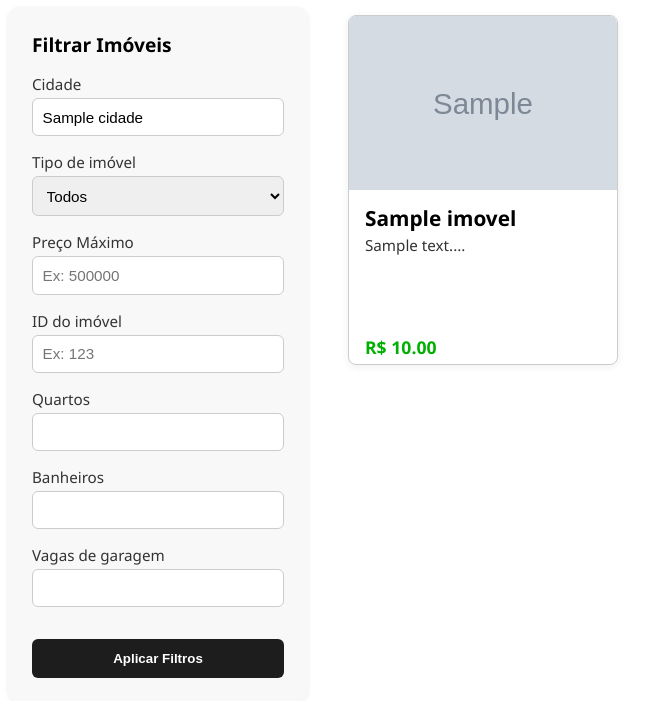
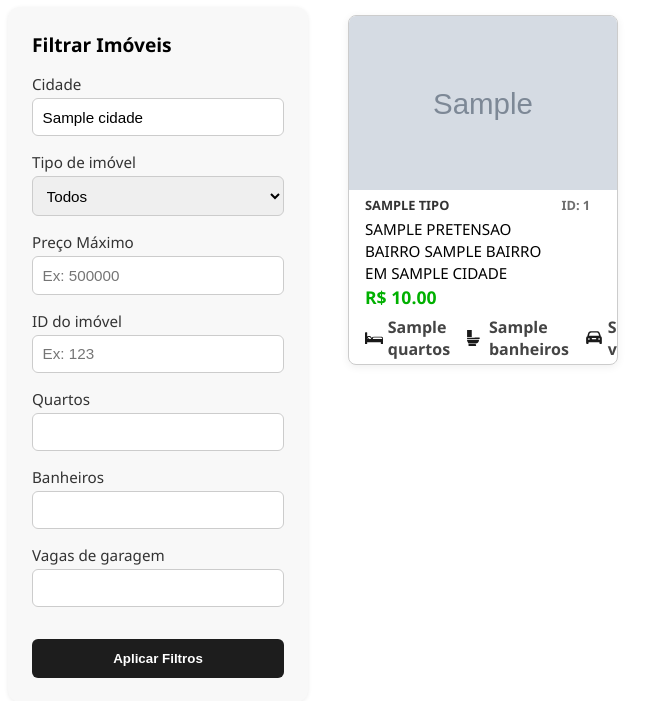
Before and after one commit to Oliveira223/Imoveis-Bresolin, a Flask app: template templates/pesquisa.html in a window 1280 px wide. Shown: the part 178-879 px from the top of the page, without its empty margins (24-673 px from the left). Run offline with Flask 3, Linux system fonts and the light colour scheme; the template is opened without the code that fills it: most values are stand-ins (such as "Sample title", 1, 10 or a date in 2020); grey boxes marked "Sample" are stand-in pictures; some web fonts are replaced.

Commit message:
mini card update

```diff
--- a/backend/app.py
+++ b/backend/app.py
@@ -167,6 +167,10 @@ def api_imoveis():
 
         if request.method == 'POST':
             data = request.json
+            for campo in ['entrega', 'estagio', 'campo_extra1', 'campo_extra2']:
+                 if campo not in data:
+                    data[campo] = None
+
             print("[DEBUG] Dados recebidos para cadastro:", data)
 
             data['ativo'] = bool(int(data.get('ativo', 1)))
@@ -176,11 +180,13 @@ def api_imoveis():
                 INSERT INTO imoveis (
                     condominio_id, titulo, descricao, preco, imagem,
                     tipo, pretensao, quartos, suites, banheiros, vagas,
-                    area, endereco, bairro, cidade, uf, ativo, link
+                    area, endereco, bairro, cidade, uf, ativo, link,
+                    estagio, campo_extra1, campo_extra2, entrega, banheiros_com_chuveiro
                 ) VALUES (
                     :condominio_id, :titulo, :descricao, :preco, :imagem,
                     :tipo, :pretensao, :quartos, :suites, :banheiros, :vagas,
-                    :area, :endereco, :bairro, :cidade, :uf, :ativo, :link
+                    :area, :endereco, :bairro, :cidade, :uf, :ativo, :link,
+                    :estagio, :campo_extra1, :campo_extra2, :entrega, :banheiros_com_chuveiro
                 )
             '''), data)
             print("[DEBUG] Imóvel inserido com sucesso!")
@@ -200,9 +206,28 @@ def api_imovel_id(imovel_id):
             data['ativo'] = bool(int(data.get('ativo', 1)))
             con.execute(text('''
                 UPDATE imoveis SET
-                    condominio_id = :condominio_id, titulo = :titulo, descricao = :descricao, preco = :preco, imagem = :imagem,
-                    tipo = :tipo, pretensao = :pretensao, quartos = :quartos, suites = :suites, banheiros = :banheiros, vagas = :vagas,
-                    area = :area, endereco = :endereco, bairro = :bairro, cidade = :cidade, uf = :uf, ativo = :ativo, link = :link
+                    condominio_id    = :condominio_id,
+                    titulo           = :titulo,
+                    descricao        = :descricao,
+                    preco            = :preco,
+                    imagem           = :imagem,
+                    tipo             = :tipo,
+                    pretensao        = :pretensao,
+                    quartos          = :quartos,
+                    suites           = :suites,
+                    banheiros        = :banheiros,
+                    vagas            = :vagas,
+                    area             = :area,
+                    endereco         = :endereco,
+                    bairro           = :bairro,
+                    cidade           = :cidade,
+                    uf               = :uf,
+                    ativo            = :ativo,
+                    link             = :link,
+                    estagio          = :estagio,
+                    campo_extra1     = :campo_extra1,
+                    campo_extra2     = :campo_extra2,
+                    entrega          = :entrega
                 WHERE id = :id
             '''), data)
             return '', 204
--- a/static/css/components/card_imovel.css
+++ b/static/css/components/card_imovel.css
@@ -3,65 +3,100 @@
   border: 1px solid #ccc;
   border-radius: 8px;
   margin: 0.5rem;
-  padding: 0; /* Remova o padding para o cálculo ser exato */
-  width: 270px;      /* Tamanho fixo */
-  height: 350px;     /* Tamanho fixo para o card */
+  padding: 0;
+  /* Remova o padding para o cálculo ser exato */
+  width: 270px;
+  /* Tamanho fixo */
+  height: 350px;
+  /* Tamanho fixo para o card */
   box-shadow: 0 2px 8px #0001;
   display: flex;
   flex-direction: column;
-  overflow: hidden;  /* Garante que nada passe da borda */
+  overflow: hidden;
+  /* Garante que nada passe da borda */
 }
 
+
+/* IMAGEM ==================================== */
 .card-imagem {
-  height: 50%;      /* 40% da altura do card */
+  height: 50%;
+  /* 50% da altura do card */
   width: 100%;
   display: flex;
   align-items: center;
   justify-content: center;
-  background: #fafafa;
 }
 
 .card-imagem img {
   width: 100%;
   height: 100%;
-  object-fit: cover;   /*zoom para cobrir toda area da div*/
+  object-fit: cover;
+  /*zoom para cobrir toda area da div*/
   display: block;
 }
 
-.card-info {
-  height: 40%;     /* 50% da altura do card */
+/* TIPO | ID ==================================== */
+.card-info_principal {
+  width: 90%;
+  height: 10%;
+  display: flex;
+  justify-content: space-between;
+  /* Deixa os itens em lados opostos */
+  align-items: center;
+  /* Opcional: alinha no eixo vertical */
+  padding-left: 1rem;
+
+}
+
+.card-info_principal h1 {
+  text-transform: uppercase;
+  color: #333;
+  font-size: 0.8rem;
+  font-family: 'Segoe UI', Tahoma, Geneva, Verdana, sans-serif;
+
+}
+
+.card-info_principal h2 {
+  color: #616161e8;
+  font-size: 0.8rem;
+  font-family: 'Segoe UI', Tahoma, Geneva, Verdana, sans-serif;
+}
+
+
+
+/* INFO ==================================== */
+.card-info_secundaria {
+  height: 20%;
   width: 100%;
   display: flex;
   flex-direction: column;
-  justify-content: flex-start;
-  padding: 0.5rem 1rem 0 1rem;
-  box-sizing: border-box;
+  justify-content: center;
+  align-items: flex-start;
+  padding-left: 1rem;
+  gap: 0.1rem;
+  text-transform: uppercase;
+
 }
 
-.card-info h2 {
-  font-family: 'Segoe UI', Tahoma, Geneva, Verdana, sans-serif;
-  font-size: 1.3rem;
-  font-weight: bold;
-  margin: 0.5rem 0 0.25rem 0;
-  line-height: 1.2;
+.card-info_secundaria p {
+  margin: 0;
+  font-size: 0.95rem;
 }
 
-.card-info h3 {
+.pretensao{
   font-family: 'Segoe UI', Tahoma, Geneva, Verdana, sans-serif;
-  font-size: 0.95rem;
-  font-weight: 400;
-  margin: 0 0 0.5rem 0;
-  color: #333;
+  font-weight: 500;
+}
 
-  /* Remover restrições visuais */
-  white-space: normal;
-  overflow: visible;
-  text-overflow: unset;
+.bairro, .cidade{
+  font-family: 'Franklin Gothic Medium', 'Arial Narrow', Arial, sans-serif;
 }
 
 
+/* PREÇO ==================================== */
 .card-preco {
-  height: 10%;    /* 10% da altura do card */
+  height: 10%;
+  /* 10% da altura do card */
   width: 100%;
   display: flex;
   align-items: center;
@@ -76,14 +111,51 @@
   margin: 0;
 }
 
+/* ICONES ==================================== */
+.card-icones {
+  height: 15%;
+  /* 15% da altura do card */
+  width: 100%;
+  display: flex;
+  justify-content: left;
+  padding-left: 1rem;
+  gap: 1rem;
+  padding-left: 1rem;
+}
+
+.info-item {
+  display: flex;
+  align-items: center;
+  gap: 0.3rem;
+  color: #444;
+  font-size: 1.0rem;
+  font-weight: bold;
+  font-family: 'Segoe UI', Tahoma, Geneva, Verdana, sans-serif;
+}
+
+.info-icon {
+  width: 18px;
+  height: auto;
+}
+
+
+
+
+
+
+
+
+
 /* Link sem decoração */
 .card-link {
   text-decoration: none;
   color: inherit;
 }
+
 .card-link:visited {
   color: inherit;
 }
+
 .card-link:hover {
   text-decoration: none;
   color: inherit;
--- a/templates/partials/card_imovel.html
+++ b/templates/partials/card_imovel.html
@@ -6,21 +6,81 @@
 
   <div class="card-container">
 
+    <!-- 50% | Imagem -->
     <div class="card-imagem">
-      <img src="{{ imovel.imagem }}" alt="{{ imovel.titulo }}">
+      <img src="{{ imovel.imagem or '/static/img/generic_house.jpg' }}" alt="{{ imovel.titulo }}">
     </div>
 
-    <div class="card-info">
-      <h2>{{ imovel.titulo }}</h2>
-      {% if imovel.descricao %}
-         <h3>{{ imovel.descricao[:120].replace('\n', ' ') }}...</h3>
+    <!-- 10% | Tipo & ID-->
+    <div class="card-info_principal">
+      {% if imovel.tipo %}
+      <h1>{{ imovel.tipo}}</p>
+        {% endif %}
+
+        {% if imovel.id %}
+        <h2>ID: {{ imovel.id}} </p>
+          {% endif %}
+
+    </div>
+
+    <!-- 20% | Pretensão | Bairro x | em Y -->
+    <div class="card-info_secundaria">
+
+      <!-- Pretensão -->
+      {% if imovel.pretensao %}
+      <p class="pretensao">{{ imovel.pretensao }}</p>
+      {% endif %}
+
+      <!-- Bairro -->
+      {% if imovel.bairro %}
+      <p>Bairro {{ imovel.bairro }}</p>
+      {% endif %}
+
+      <!-- Cidade -->
+      {% if imovel.cidade %}
+      <p>Em {{ imovel.cidade }}</p>
       {% endif %}
     </div>
 
+    <!-- 10% | Preço -->
     <div class="card-preco">
       <p>R$ {{ "{:,.2f}".format(imovel.preco) }}</p>
     </div>
 
+    <!-- 15% | Ícones -->
+    <div class="card-icones">
+
+      {% if imovel.quartos %}
+      <div class="info-item">
+        <img src="/static/img/icons/icons8-bed-100.svg" alt="Quartos" class="info-icon">
+        <span>{{ imovel.quartos }}</span>
+      </div>
+      {% endif %}
+
+      {% if imovel.banheiros %}
+      <div class="info-item">
+        <img src="/static/img/icons/icons8-bathroom-100.svg" alt="Banheiro" class="info-icon">
+        <span>{{ imovel.banheiros }}</span>
+      </div>
+      {% endif %}
+
+      {% if imovel.vagas %}
+      <div class="info-item">
+        <img src="/static/img/icons/icons8-car-90.svg" alt="Vaga" class="info-icon">
+        <span>{{ imovel.vagas }}</span>
+      </div>
+      {% endif %}
+
+
+      {% if imovel.area %}
+      <div class="info-item">
+        <img src="/static/img/icons/square_foot_24dp_000000_FILL0_wght400_GRAD0_opsz24.svg" alt="Área"
+          class="info-icon">
+        <span>{{ imovel.area }} m²</span>
+      </div>
+      {% endif %}
+
+    </div>
 
   </div>
 
```
Also changed, not shown: dados.txt (+36 -6 lines), static/css/style.css (+28 -14 lines), static/js/admin.js (+104 -35 lines), templates/admin.html (+34 -6 lines), templates/imovel.html (+24 -14 lines), templates/index.html (+6 -2 lines), static/img/generic_house.jpg (added), static/img/icons/icons8-back-arrow-100.svg (added), static/img/icons/icons8-bathroom-100.svg (added), static/img/icons/icons8-bed-100.svg (added), static/img/icons/icons8-car-90.svg (added), static/img/icons/icons8-ruler-64.svg (added), static/img/icons/icons8-shower-100.png (added), static/img/icons/icons8-shower-100.svg (added), 1 more files.
